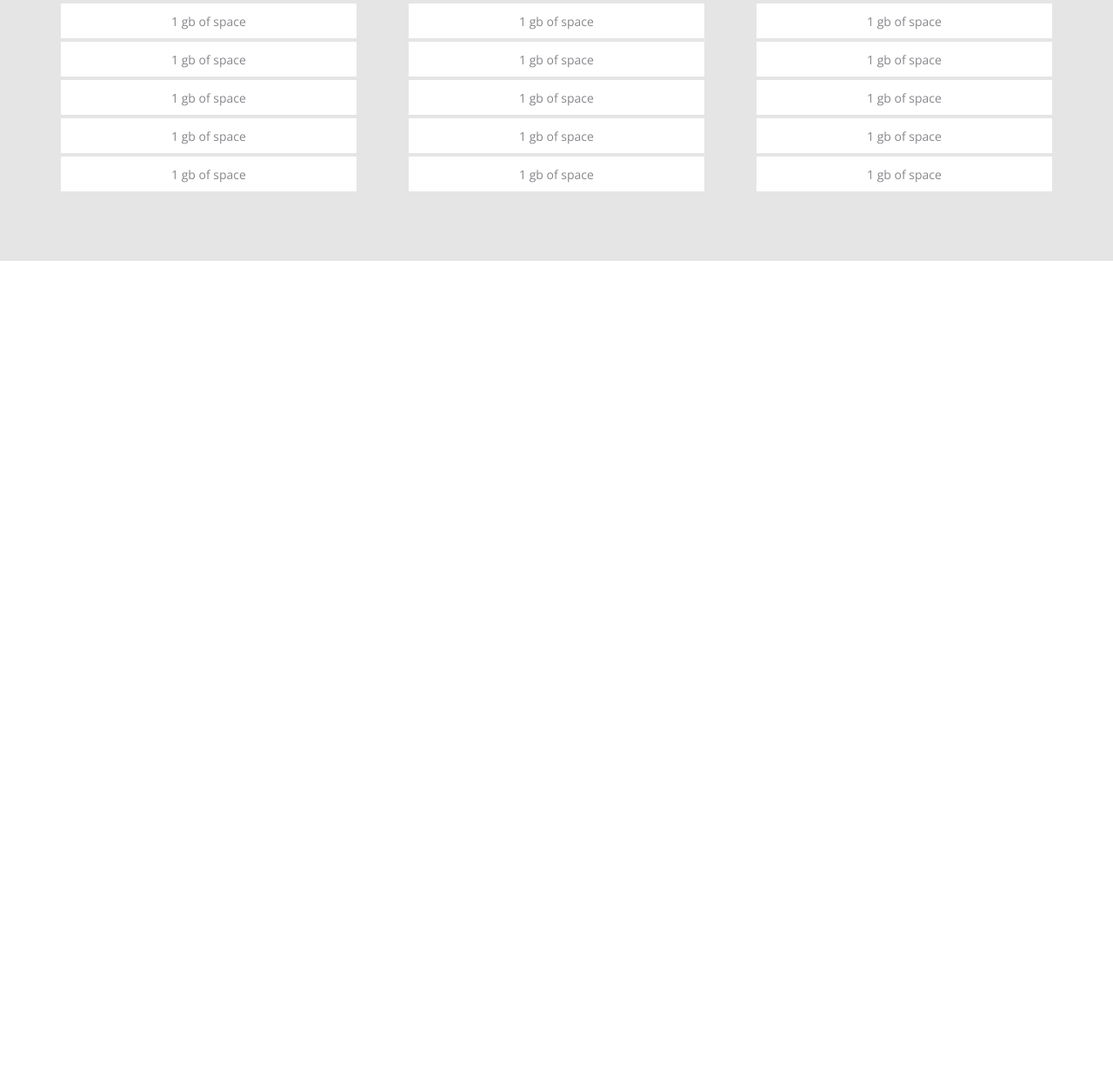
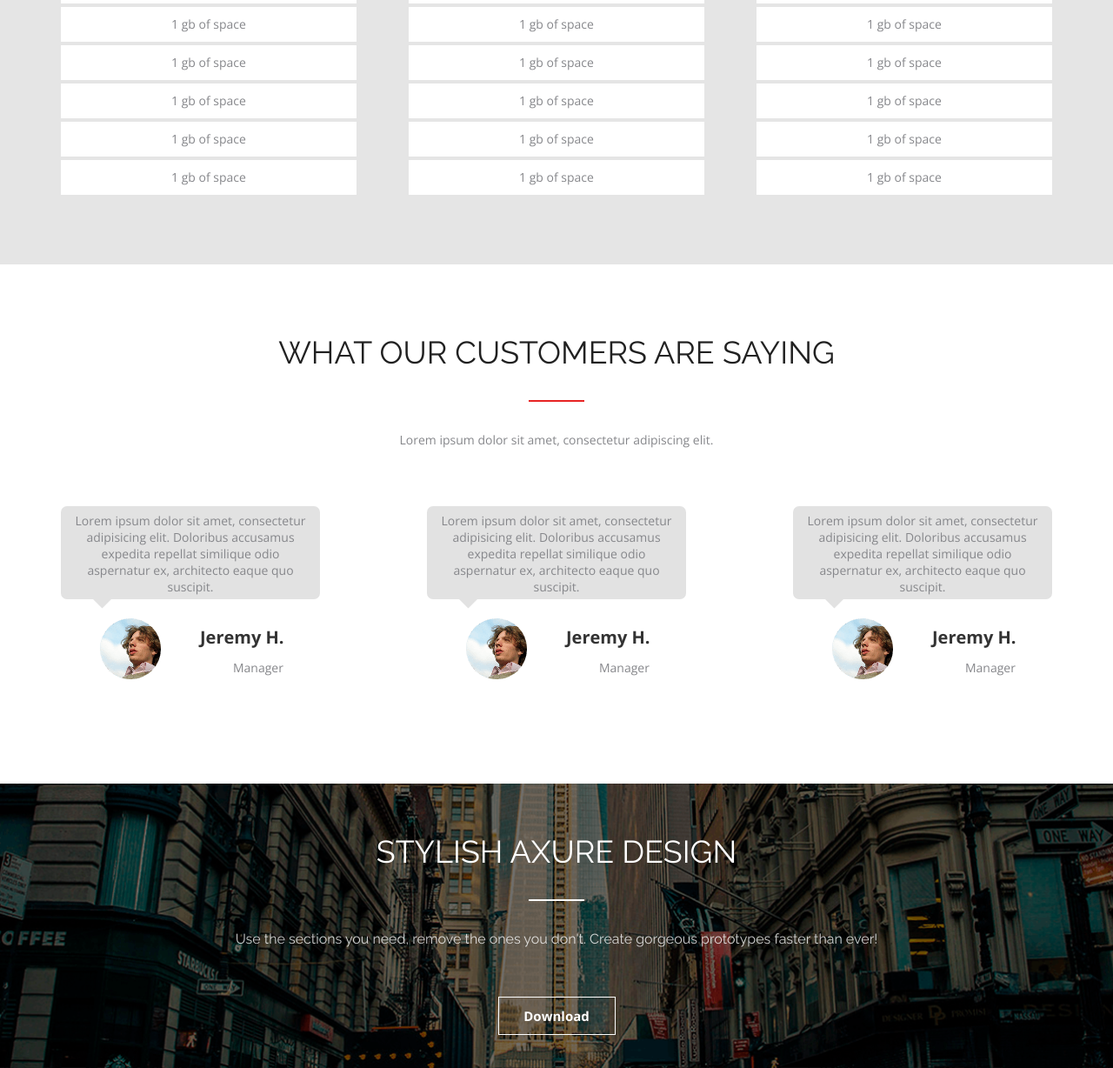
Before and after one commit to MYRIKMY/06-onl-01-Rudzik-Alina, a plain HTML site: page index.html in a window 1280 px wide. Shown: the part 1128-2356 px from the top of the page at 87% size. Before the commit the page ends 1428 px from the top, so only its background shows below. Drawn offline with nearby package versions, Linux system fonts and the light colour scheme.

Commit message:
Lesson-4

```diff
--- /dev/null
+++ b/css/axure.css
@@ -0,0 +1,70 @@
+.axure {
+    padding-top: 57px;
+    padding-bottom: 38px;
+    background-image: url("../img/background\ 1.png");
+    background-repeat: no-repeat;
+    background-position: center;
+    background-size: cover;
+    position: relative;
+}
+.axure::after {
+    content: "";
+    display: block;
+    background-color: rgba(0, 0, 0, 0.55);
+    position: absolute;
+    width: 100%;
+    height: 100%;
+    top: 0;
+    left: 0;
+    z-index: 1;
+}
+.axure-heading {
+    position: relative;
+    z-index: 2;
+}
+.axure-title {
+    font-family: Raleway;
+    font-style: normal;
+    font-weight: normal;
+    font-size: 36px;
+    line-height: 42px;
+    text-align: center;
+    color: #FFFFFF;
+}
+.axure-line {
+    margin: 34px auto 34px auto;
+    width: 64px;
+    height: 2px;
+    border: 1px solid #FFFFFF;
+}
+.axure-text {
+    font-family: Raleway;
+    font-style: normal;
+    font-weight: 300;
+    font-size: 16px;
+    line-height: 19px;
+    text-align: center;
+    color: rgba(255, 255, 255, 0.8);
+}
+.axure-button {
+    margin: 57px auto 0 auto;
+    width: 135px;
+    position: relative;
+    z-index: 2;
+}
+.axure-button-text {
+    justify-content: center;
+    align-items: center;
+    display: flex;
+    font-family: Open Sans;
+    font-style: normal;
+    font-weight: 600;
+    font-size: 15px;
+    line-height: 42px;
+    text-align: center;
+    color: #FFFFFF;
+    border: 1px solid #FFFFFF;
+}
+.axure-button-text:hover {
+    background-color: rgba(255, 255, 255, 0.35);
+}
--- a/css/pricing.css
+++ b/css/pricing.css
@@ -2,6 +2,7 @@
     background-color: #E5E5E5;
     padding-top: 80px;
     padding-bottom: 80px;
+    position: relative;
 }
 .pricing-title {
     font-family: Raleway;
@@ -43,32 +44,32 @@
     align-items: center;
     display: flex;
     margin-top: 2px;
-    height: 50px;
     background: #333333;
+    /*transition: 1.5s;*/
 }
-.pricing-card-head_on_clik {
+.pricing-card-head:hover {
+    background: #D98943;
+}
+.pricing-card-head:first-child {
+    margin-top: 0;
+}
+.pricing-card-head-price {
     justify-content: center;
     align-items: center;
     display: flex;
     margin-top: 2px;
-    height: 50px;
+    background: #333333;
+    /*transition: 1.5s;*/
+}
+.pricing-card-head-price:hover {
     background: #D98943;
-}
-.pricing-card-price {
-    justify-content: center;
-    align-items: center;
-    display: flex;
-    margin-top: 2px;
-    height: 100px;
-    background: #333333;
-    overflow: hidden;
 }
 .pricing-card-title {
     font-family: Open Sans;
     font-style: normal;
     font-weight: bold;
     font-size: 20px;
-    line-height: 27px;
+    line-height: 50px;
     color: #FFFFFF;
 }
 .pricing-card-price {
@@ -76,7 +77,7 @@
     font-style: normal;
     font-weight: bold;
     font-size: 35px;
-    line-height: 41px;
+    line-height: 100px;
     color: #FFFFFF;
 }
 .pricing-card-subtitle {
@@ -84,7 +85,7 @@
     font-style: normal;
     font-weight: 600;
     font-size: 14px;
-    line-height: 19px;
+    line-height: 50px;
     color: rgba(255, 255, 255, 0.5);
 }
 .pricing-card-item {
@@ -92,15 +93,18 @@
     align-items: center;
     display: flex;
     margin-top: 4px;
-    height: 40px;
     background: #FFFFFF;
+    /*transition: 1s;*/
+}
+.pricing-card-item:hover {
+    background-color:  #fdcf99;
 }
 .pricing-card-item-text {
     font-family: Open Sans;
     font-style: normal;
     font-weight: normal;
     font-size: 14px;
-    line-height: 19px;
+    line-height: 40px;
     text-align: center;
     color: #86878B;
 }
--- a/css/style.css
+++ b/css/style.css
@@ -2,6 +2,8 @@
 @import url('https://fonts.googleapis.com/css2?family=Open+Sans:wght@400;700;800&display=swap');
 @import url("../css/awesome.css");
 @import url("../css/pricing.css");
+@import url("../css/testimonials.css");
+@import url("../css/axure.css");
 * {
     margin: 0;
     padding: 0;
@@ -10,7 +12,7 @@
     list-style-type: none;
 }
 .container {
-    margin: auto;
+    margin: 0 auto;
     padding: 0 15px;
     max-width: 1170px;
 }
--- /dev/null
+++ b/css/testimonials.css
@@ -0,0 +1,101 @@
+.testimonials {
+    padding-top: 80px;
+    padding-bottom: 120px;
+}
+.testimonials-title {
+    font-family: Raleway;
+    font-style: normal;
+    font-weight: normal;
+    font-size: 36px;
+    line-height: 42px;
+    text-align: center;
+    text-transform: uppercase;
+    color: #212121;
+}
+.testimonials-line {
+    margin: 34px auto 34px auto;
+    width: 64px;
+    height: 2px;
+    border: 1px solid #E72424;
+}
+.testimonials-text {
+    text-align: center;
+    font-family: Open Sans;
+    font-style: normal;
+    font-weight: normal;
+    font-size: 14px;
+    line-height: 19px;
+    color: #86878B;
+}
+.testimonials-comment-path {
+    margin-top: 67px;
+    display: flex;
+    justify-content: space-between;
+}
+.testimonials-comment-space {
+    width: 298px;
+    padding: 7px 15px 5px 15px;
+    background: #E2E2E2;
+    border-radius: 7px;
+    position: relative;
+}
+.testimonials-comment-space::after {
+    content: "";
+    position: absolute;
+    width: 17px;
+    height: 17px;
+    left: 39px;
+    top: 90.5%;
+    background: #E2E2E2;
+    transform: rotate(-45deg);
+}
+.testimonials-comment-text {
+    font-family: Open Sans;
+    font-style: normal;
+    font-weight: normal;
+    font-size: 14px;
+    line-height: 19px;
+    display: flex;
+    align-items: center;
+    text-align: center;
+    color: #86878B;
+}
+.testimonials-comment-owner {
+    display: flex;
+}
+.testimonials-comment-owner-avatar {
+    margin-top: 22px;
+    margin-left: 45px;
+    width: 70px;
+    height: 70px;
+    border-radius: 50%;
+}
+.testimonials-comment-owner-name {
+    margin-top: 30px;
+    margin-left: 45px;
+
+}
+.comment-owner-name {
+    font-family: Open Sans;
+    font-style: normal;
+    font-weight: bold;
+    font-size: 20px;
+    line-height: 27px;
+    display: flex;
+    align-items: center;
+    text-align: right;
+    color: #333333;
+}
+.comment-owner-post {
+    margin-top: 12px;
+    margin-left: 38px;
+    font-family: Open Sans;
+    font-style: normal;
+    font-weight: normal;
+    font-size: 14px;
+    line-height: 19px;
+    display: flex;
+    align-items: center;
+    text-align: right;
+    color: #86878B;
+}
--- a/index.html
+++ b/index.html
@@ -55,7 +55,7 @@
     </section>
     <section class="pricing">
         <div class="container">
-            <div class="heading">
+            <div class="pricing-heading">
                 <h2 class="pricing-title">pricing options</h2>
                 <div class="pricing-line"></div>
                 <p class="pricing-text">
@@ -68,7 +68,7 @@
                         <li class="pricing-card-head">
                             <span class="pricing-card-title">Basic</span>
                         </li>
-                        <li class="pricing-card-price">
+                        <li class="pricing-card-head-price">
                             <span class="pricing-card-price">$10</span>
                         </li>
                         <li class="pricing-card-head">
@@ -100,9 +100,9 @@
                             <span class="pricing-card-title">Optima</span>
                         </li>
                         <li class="pricing-card-price">
-                            <span class="pricing-card-price">$20</span>
+                            <span class="pricing-card-head-price">$20</span>
                         </li>
-                        <li class="pricing-card-head_on_clik">
+                        <li class="pricing-card-head">
                             <span class="pricing-card-subtitle">Free for life</span>
                         </li>
                         <li class="pricing-card-item">
@@ -130,7 +130,7 @@
                         <li class="pricing-card-head">
                             <span class="pricing-card-title">Pro</span>
                         </li>
-                        <li class="pricing-card-price">
+                        <li class="pricing-card-head-price">
                             <span class="pricing-card-price">$30</span>
                         </li>
                         <li class="pricing-card-head">
@@ -159,5 +159,88 @@
             </ul>
         </div>
     </section>
+    <section class="testimonials">
+        <div class="container">
+            <div class="testimonials-heading">
+                <h2 class="testimonials-title">what our customers are saying</h2>
+                <div class="testimonials-line"></div>
+                <p class="testimonials-text">Lorem ipsum dolor sit amet, consectetur adipiscing elit.</p>
+            </div>
+            <div class="testimonials-comment-path">
+                <div class="testimonials-comment">
+                    <div class="testimonials-comment-space">
+                        <p class="testimonials-comment-text">
+                            Lorem ipsum dolor sit amet,
+                            consectetur adipisicing elit. Doloribus
+                            accusamus expedita repellat similique
+                            odio aspernatur ex, architecto eaque
+                            quo suscipit.
+                        </p>
+                    </div>
+                    <div class="testimonials-comment-owner">
+                        <div class="testimonials-comment-owner-avatar">
+                        <img src="img/avatar_2_u231@1X 1.png" alt="fase">
+                        </div>
+                        <div class="testimonials-comment-owner-name">
+                            <span class="comment-owner-name">Jeremy H.</span>
+                            <span class="comment-owner-post">Manager</span>
+                        </div>
+                    </div>
+                </div>
+                <div class="testimonials-comment">
+                    <div class="testimonials-comment-space">
+                        <p class="testimonials-comment-text">
+                            Lorem ipsum dolor sit amet,
+                            consectetur adipisicing elit. Doloribus
+                            accusamus expedita repellat similique
+                            odio aspernatur ex, architecto eaque
+                            quo suscipit.
+                        </p>
+                    </div>
+                    <div class="testimonials-comment-owner">
+                        <div class="testimonials-comment-owner-avatar">
+                        <img src="img/avatar_2_u231@1X 1.png" alt="fase">
+                        </div>
+                        <div class="testimonials-comment-owner-name">
+                            <span class="comment-owner-name">Jeremy H.</span>
+                            <span class="comment-owner-post">Manager</span>
+                        </div>
+                    </div>
+                </div>
+                <div class="testimonials-comment">
+                    <div class="testimonials-comment-space">
+                        <p class="testimonials-comment-text">
+                            Lorem ipsum dolor sit amet,
+                            consectetur adipisicing elit. Doloribus
+                            accusamus expedita repellat similique
+                            odio aspernatur ex, architecto eaque
+                            quo suscipit.
+                        </p>
+                    </div>
+                    <div class="testimonials-comment-owner">
+                        <div class="testimonials-comment-owner-avatar">
+                        <img src="img/avatar_2_u231@1X 1.png" alt="fase">
+                        </div>
+                        <div class="testimonials-comment-owner-name">
+                            <span class="comment-owner-name">Jeremy H.</span>
+                            <span class="comment-owner-post">Manager</span>
+                        </div>
+                    </div>
+                </div>
+            </div>
+        </div>
+    </section>
+    <section class="axure">
+        <div class="container">
+            <div class="axure-heading">
+                <h2 class="axure-title">STYLISH AXURE DESIGN</h2>
+                <div class="axure-line"></div>
+                <p class="axure-text">Use the sections you need, remove the ones you don't.  Create gorgeous prototypes faster than ever!</p>
+            </div>
+            <div class="axure-button">
+                <a class="axure-button-text" href="#">Download</a>
+            </div>
+        </div>
+    </section>
 </body>
 </html>
```
Also changed, not shown: css/awesome.css (+9 -3 lines), img/avatar_2_u231@1X 1.png (added), img/background 1.png (added).
